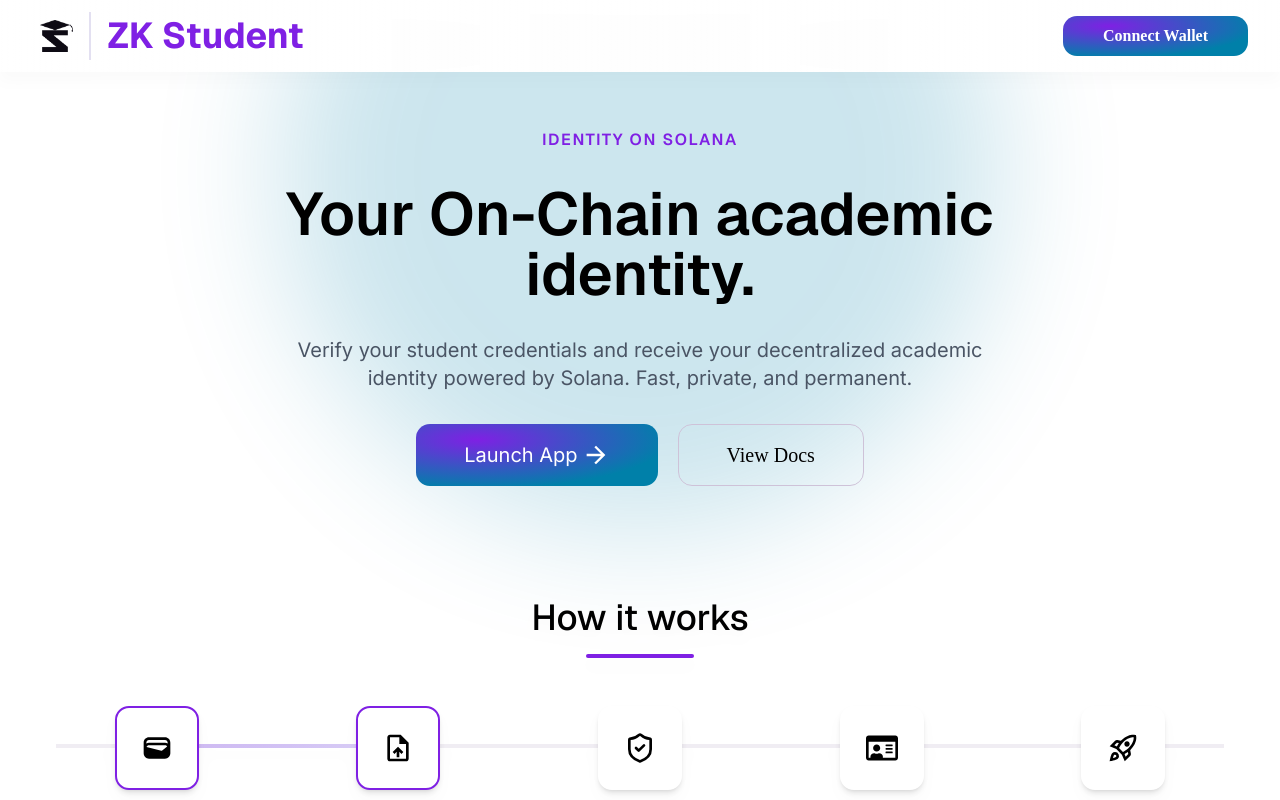
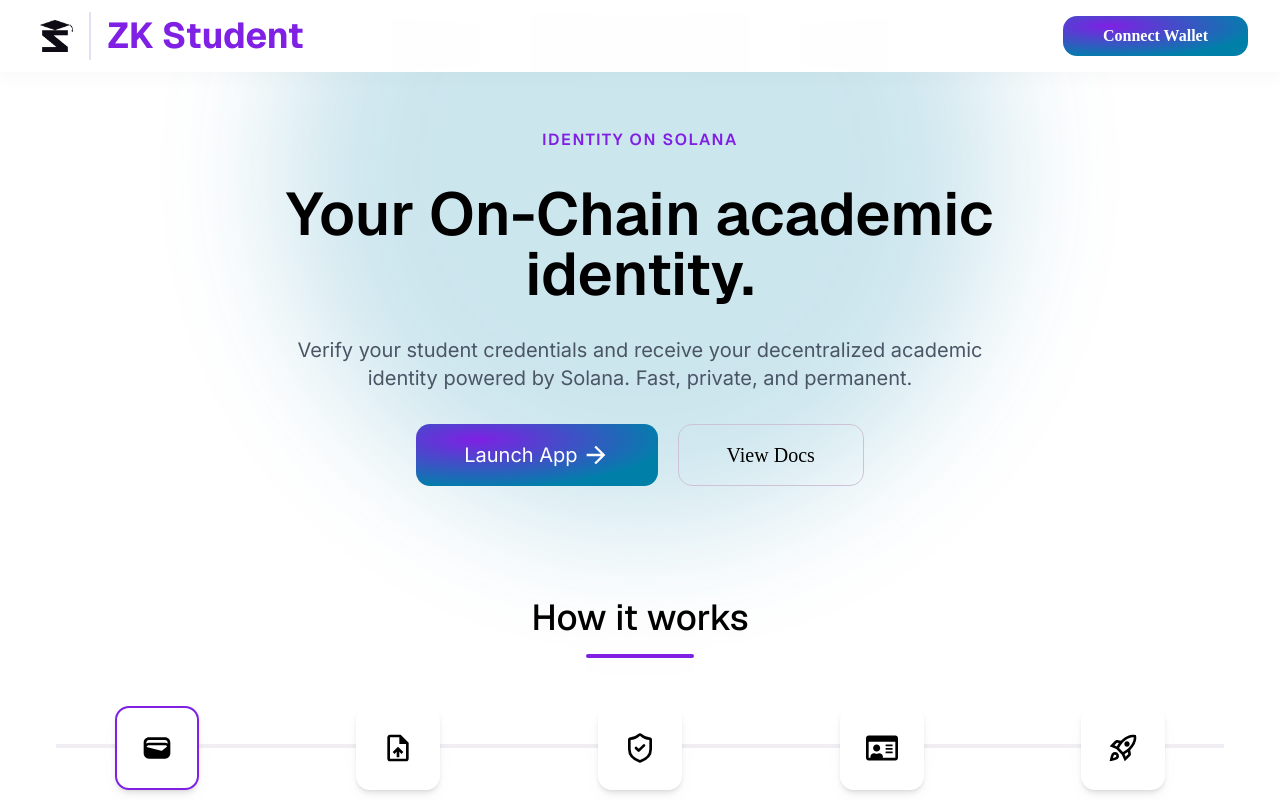
Before and after one commit to Jows-Labs/zk-student, a Next.js app in the folder front/: page / in a window 1280 px wide. Built offline with nearby package versions, Linux system fonts and the light colour scheme; no server answers.

Commit message:
steps state

```diff
--- a/front/components/ZKStudentsSteps/ZKStudentsSteps.tsx
+++ b/front/components/ZKStudentsSteps/ZKStudentsSteps.tsx
@@ -1,9 +1,12 @@
 import { steps } from "@/lib/steps";
+import { useContentContext } from "@/lib/content-context";
 import { StepIcon } from "../Step/StepIcon";
 import { StepText } from "../Step/StepText";
 
 export const ZKStudentsSteps = () => {
-  const step = 2;
+  const { walletAddress, studentCredential } = useContentContext();
+
+  const step = studentCredential ? 5 : walletAddress ? 2 : 1;
 
   const columns = steps.length;
   const startOffset = (0.5 / columns) * 100;
```
